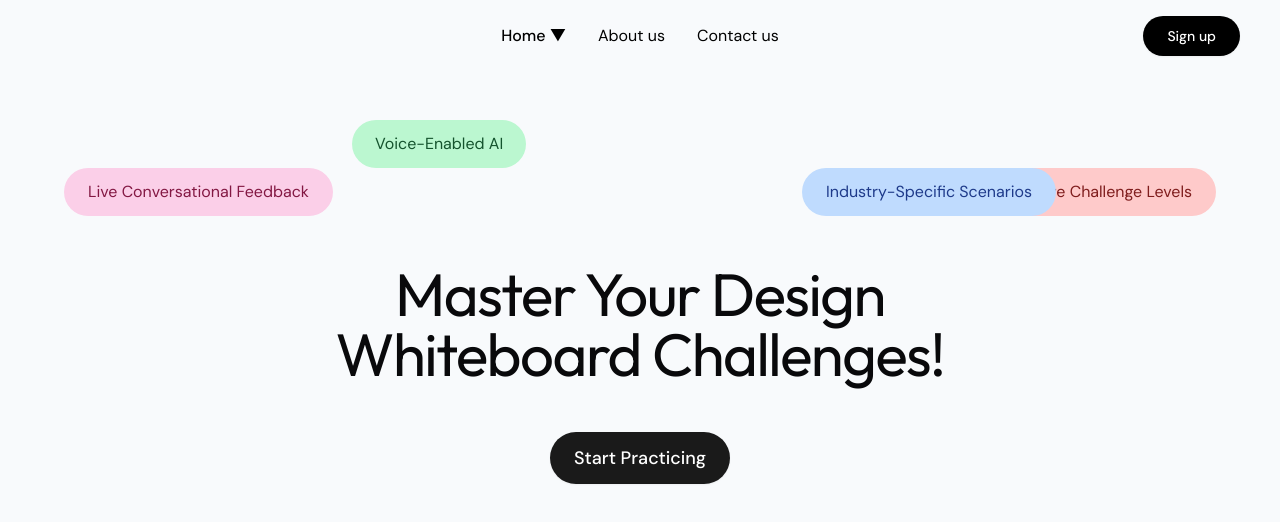
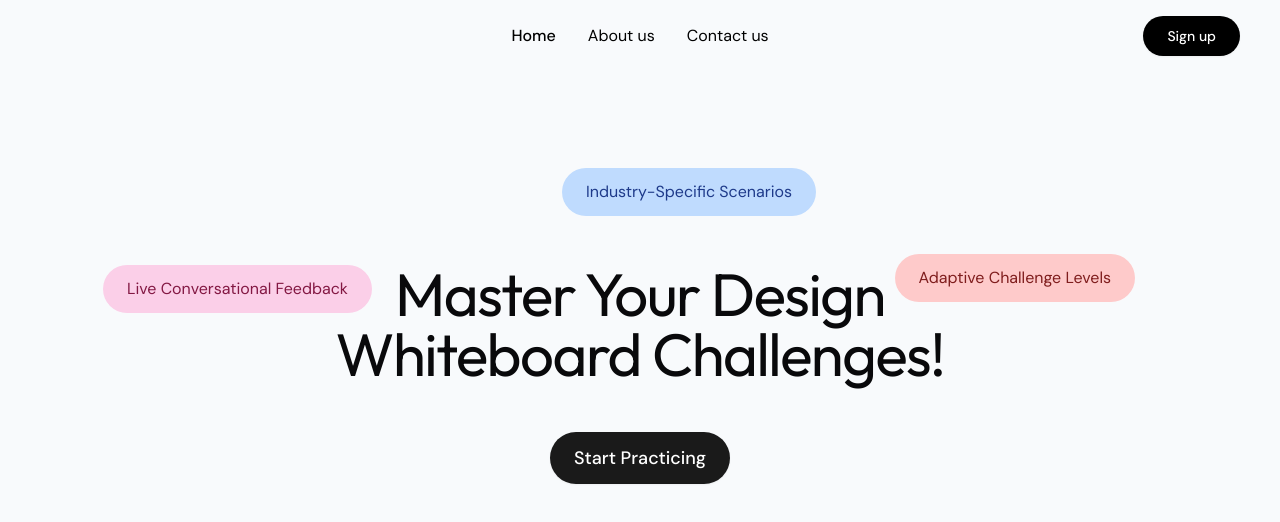
Before and after one commit to prongs015/design-challenge-navigator, a React (Vite) app: page / in a window 1280 px wide. Shown: the top 522 px of the page. Built offline with nearby package versions, Linux system fonts and the light colour scheme.

Commit message:
Visual edit in Lovable
Edited UI in Lovable

```diff
--- a/src/components/Navbar.tsx
+++ b/src/components/Navbar.tsx
@@ -1,14 +1,11 @@
-
 import { Link, useLocation } from 'react-router-dom';
 import { Button } from "@/components/ui/button";
 import { Menu, X } from 'lucide-react';
 import { useState, useEffect } from 'react';
-
 const Navbar = () => {
   const [isMenuOpen, setIsMenuOpen] = useState(false);
   const [isScrolled, setIsScrolled] = useState(false);
   const location = useLocation();
-
   useEffect(() => {
     const handleScroll = () => {
       setIsScrolled(window.scrollY > 20);
@@ -16,26 +13,18 @@ const Navbar = () => {
     window.addEventListener('scroll', handleScroll);
     return () => window.removeEventListener('scroll', handleScroll);
   }, []);
-
   useEffect(() => {
     setIsMenuOpen(false);
   }, [location]);
-
   const toggleMenu = () => setIsMenuOpen(!isMenuOpen);
-
-  return (
-    <header
-      className={`sticky top-0 z-50 w-full transition-all duration-300 ${
-        isScrolled ? 'bg-white/80 backdrop-blur-md shadow-sm' : 'bg-transparent'
-      }`}
-    >
+  return <header className={`sticky top-0 z-50 w-full transition-all duration-300 ${isScrolled ? 'bg-white/80 backdrop-blur-md shadow-sm' : 'bg-transparent'}`}>
       <div className="container mx-auto px-4 py-6 flex items-center justify-center">
         {/* Desktop Navigation */}
         <nav className="hidden md:flex items-center space-x-8">
           <div className="relative group">
             <Link to="/" className="text-black font-medium">
               Home
-              <span className="inline-block ml-1">▼</span>
+
             </Link>
           </div>
 
@@ -61,8 +50,7 @@ const Navbar = () => {
       </div>
 
       {/* Mobile Menu */}
-      {isMenuOpen && (
-        <div className="md:hidden absolute top-[72px] left-0 right-0 bg-white shadow-md animate-fadeIn">
+      {isMenuOpen && <div className="md:hidden absolute top-[72px] left-0 right-0 bg-white shadow-md animate-fadeIn">
           <div className="container mx-auto px-4 py-4 flex flex-col space-y-4">
             <Link to="/" className="nav-link py-3 border-b border-gray-100">
               Home
@@ -77,10 +65,7 @@ const Navbar = () => {
               <Link to="/">Sign up</Link>
             </Button>
           </div>
-        </div>
-      )}
-    </header>
-  );
+        </div>}
+    </header>;
 };
-
 export default Navbar;
--- a/src/pages/Index.tsx
+++ b/src/pages/Index.tsx
@@ -6,27 +6,25 @@ const Index = () => {
       {/* Feature Tags */}
       <div className="relative w-full max-w-6xl mt-24 mb-16">
         <div className="absolute left-0 top-1/2 transform -translate-y-1/2 md:translate-y-0 md:top-0">
-          <div className="bg-pink-200 text-pink-900 px-6 py-3 rounded-full">
+          <div className="bg-pink-200 text-pink-900 px-6 py-3 rounded-full my-[97px] mx-[39px]">
             Live Conversational Feedback
           </div>
         </div>
 
         <div className="absolute right-0 top-0">
-          <div className="bg-red-200 text-red-900 px-6 py-3 rounded-full">
+          <div className="bg-red-200 text-red-900 px-6 py-3 rounded-full mx-[81px] my-[86px]">
             Adaptive Challenge Levels
           </div>
         </div>
 
         <div className="absolute right-4 top-1/3 md:right-20 lg:right-40">
-          <div className="bg-blue-200 text-blue-900 px-6 py-3 rounded-full">
+          <div className="bg-blue-200 text-blue-900 px-6 py-3 rounded-full mx-[240px]">
             Industry-Specific Scenarios
           </div>
         </div>
 
         <div className="absolute left-4 md:left-20 bottom-0">
-          <div className="bg-green-200 text-green-900 py-3 rounded-full px-[23px] mx-[208px]">
-            Voice-Enabled AI
-          </div>
+
         </div>
 
         {/* Center Trees Illustration */}
@@ -37,7 +35,7 @@ const Index = () => {
 
       {/* Main Heading */}
       <div className="text-center mb-12 mt-8 px-4">
-        <h1 className="text-4xl md:text-6xl leading-tight tracking-tight font-normal">
+        <h1 className="text-4xl md:text-6xl leading-tight tracking-tight font-normal my-0">
           Master Your Design<br />
           Whiteboard Challenges!
         </h1>
```
